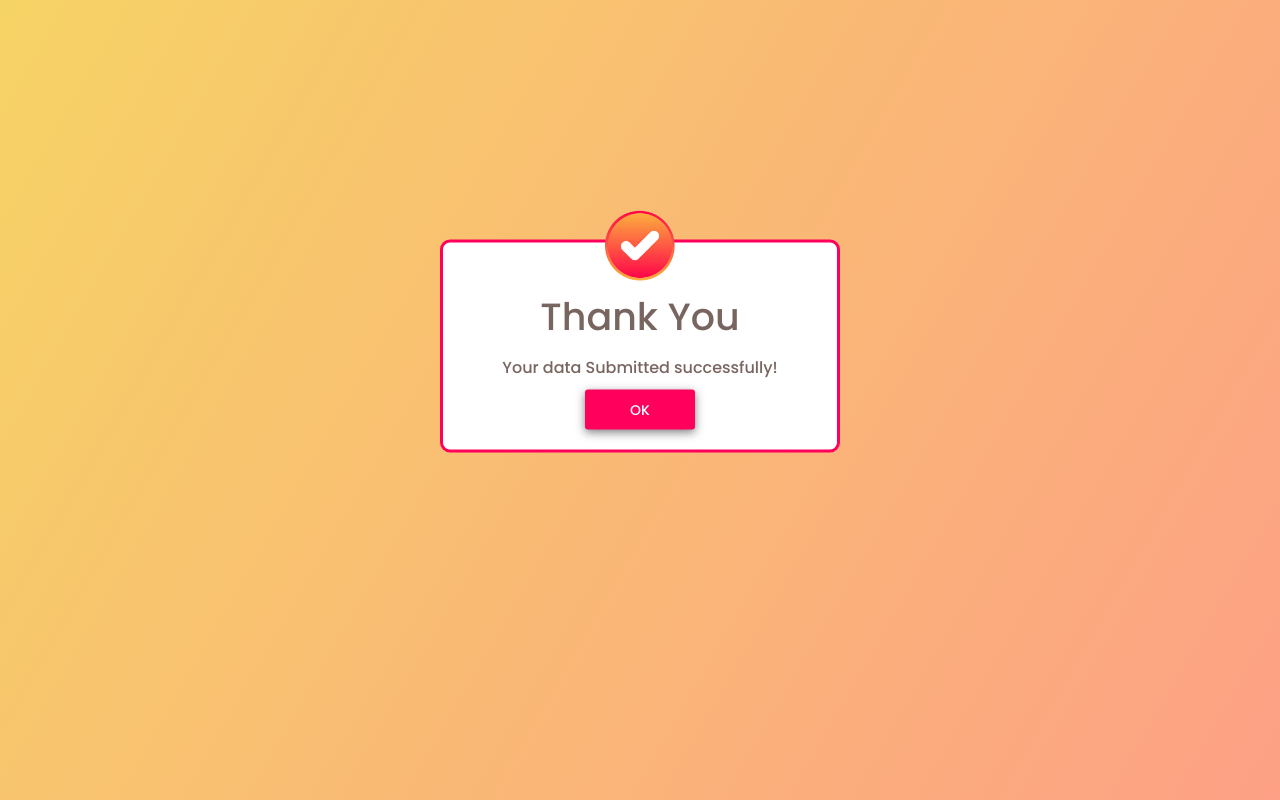
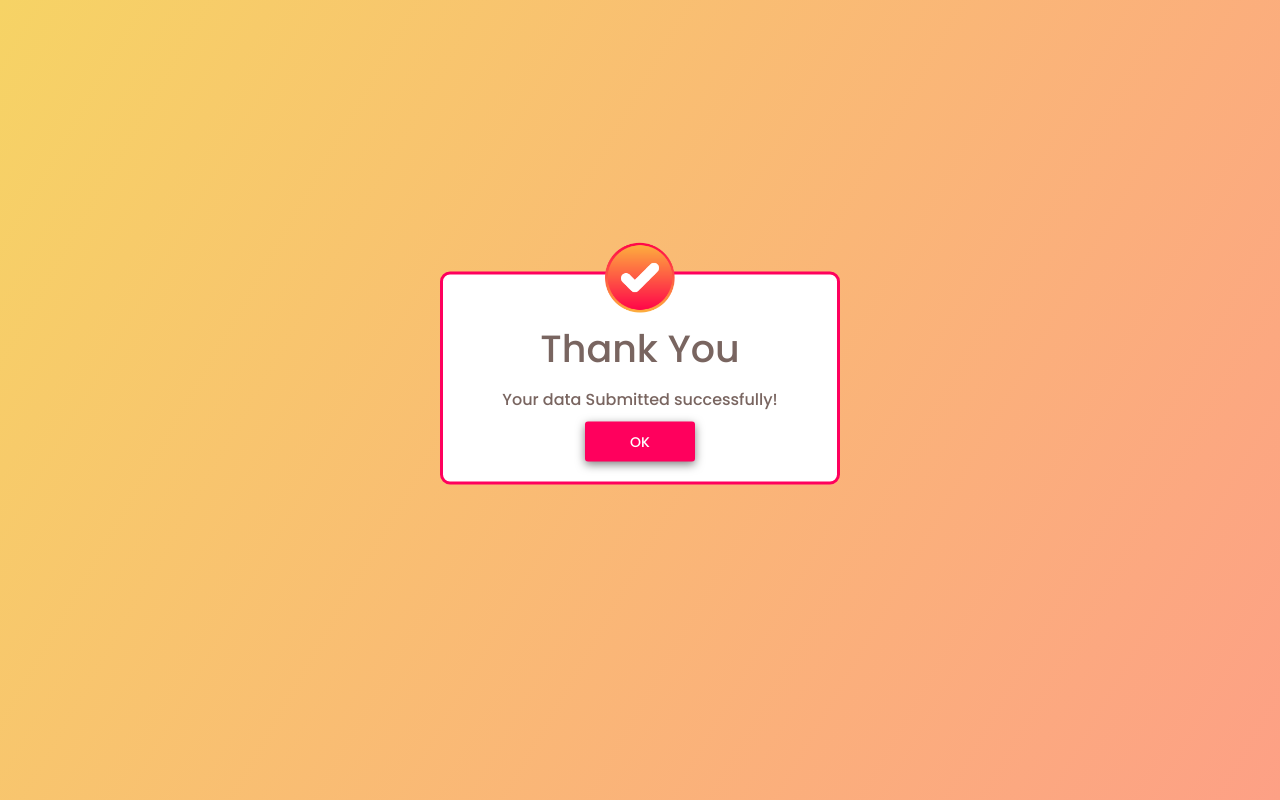
Before and after one commit to BinMamun/PopUp, a plain HTML site: page index.html in a window 1280 px wide. Both pictures are taken after a click on the button "Submit". Drawn offline with Linux system fonts and the light colour scheme.

Commit message:
adjustments

```diff
--- a/styles.css
+++ b/styles.css
@@ -28,8 +28,8 @@
   border: 3px solid #ff005d;
   border-radius: 10px;
   position: absolute;
-  top: -10%;
-  transform: translate(0%, 0%) scale(5%);
+  top: -6%;
+  transform: translate(0%, 150%) scale(5%);
   visibility: hidden;
   transition: all 0.5s ease-in-out;
 }
```
